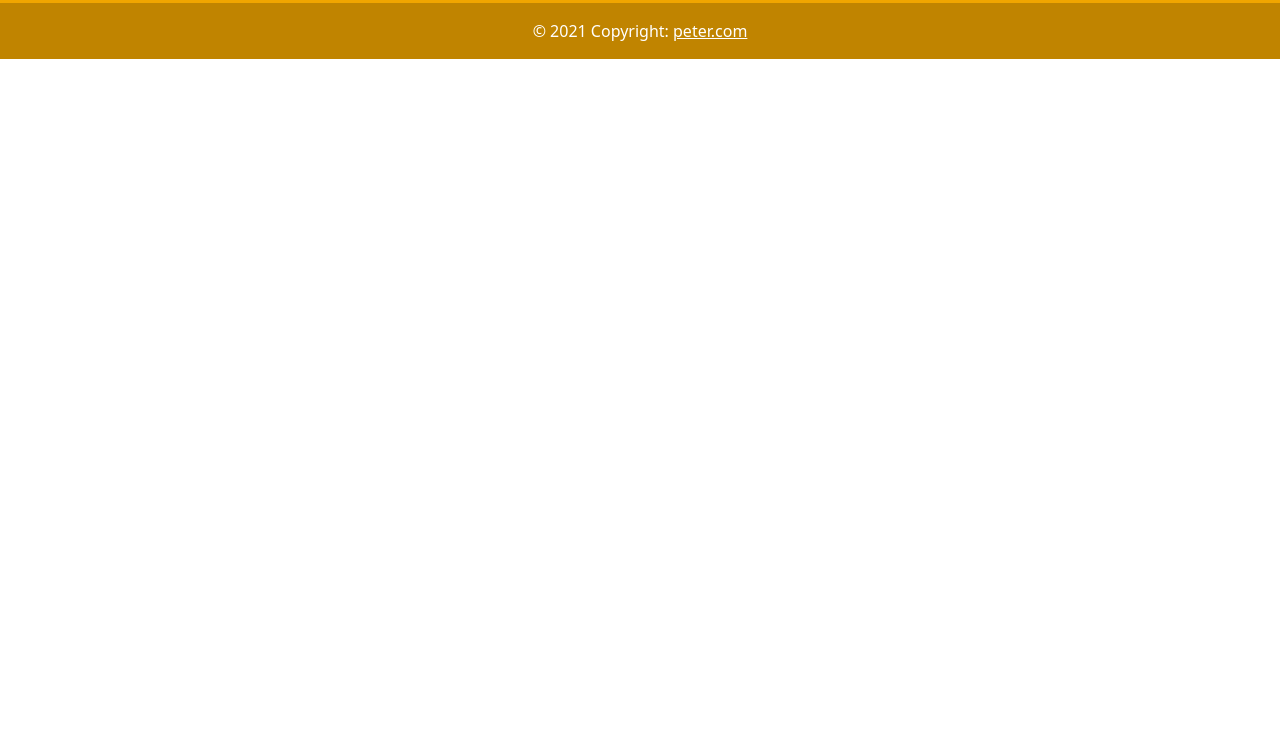
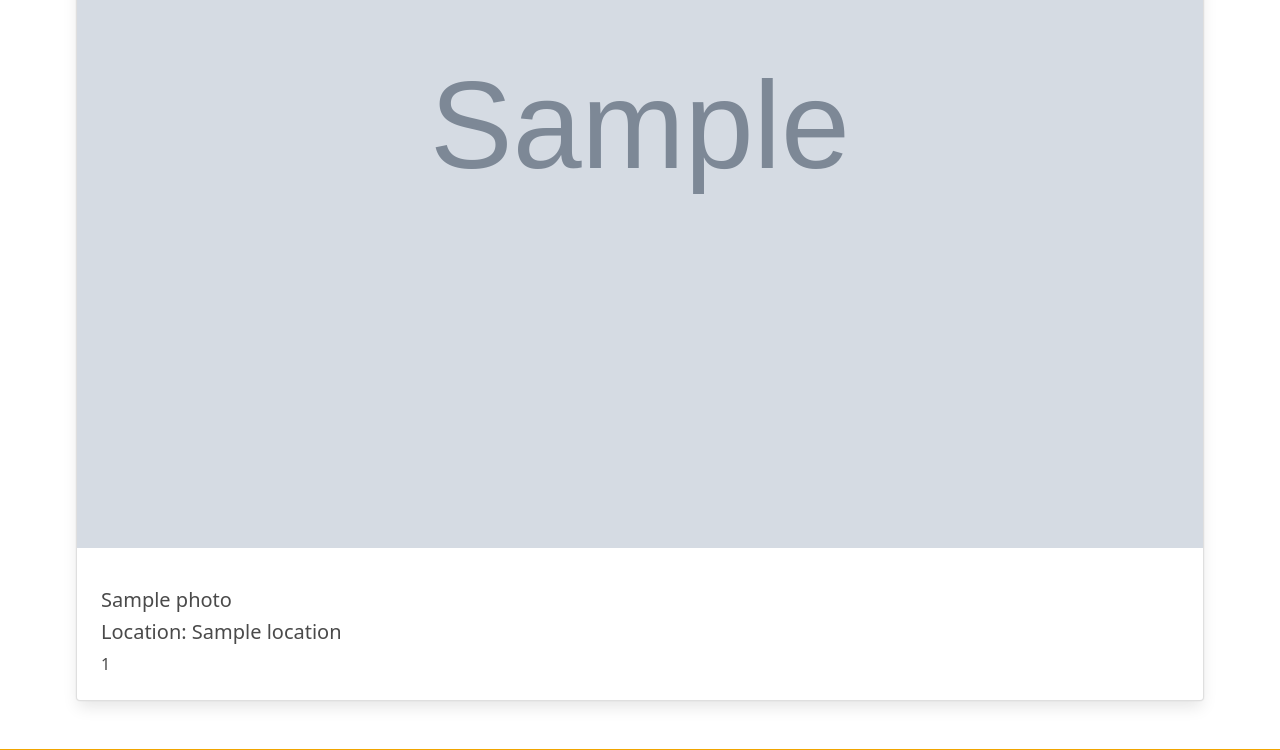
Before and after one commit to peter-wairimu/gossip_mtaani, a Django app: template mtaani/templates/post_detail.html in a window 1280 px wide. Shown: the part 548-1298 px from the top of the page. Before the commit the page ends 607 px from the top, so only its background shows below. Run offline with Django 3.2, Linux system fonts and the light colour scheme; the template is opened without the code that fills it: most values are stand-ins (such as "Sample title", 1, 10 or a date in 2020); grey boxes marked "Sample" are stand-in pictures; some libraries are stand-ins or nearby versions.

Commit message:
modified the styling

```diff
--- a/mtaani/forms.py
+++ b/mtaani/forms.py
@@ -33,7 +33,7 @@ class ProfileUpdateForm(forms.ModelForm):
 class PostForm(forms.ModelForm):
     helper = FormHelper()
     helper.form_method = 'POST'
-    helper.add_input(Submit('post', 'post',css_class = 'btn btn-success'))
+    helper.add_input(Submit('post', 'post',css_class = 'btn btn-warning'))
 
     class Meta:
         model = NeighbourHood
@@ -53,7 +53,7 @@ class PostForm(forms.ModelForm):
 class BusinessForm(forms.ModelForm):
     helper = FormHelper()
     helper.form_method = 'POST'
-    helper.add_input(Submit('post', 'post',css_class = 'btn btn-success'))
+    helper.add_input(Submit('post', 'post',css_class = 'btn btn-warning'))
 
 
     class Meta:
--- a/mtaani/templates/post_detail.html
+++ b/mtaani/templates/post_detail.html
@@ -2,26 +2,34 @@
 {% block content %}
 
 
-<div class="card mb-3" style="max-width: 540px;">
-  <div class="row g-0">
-    <div class="col-md-4">
-      <img src="{{photo.image.url}}" class="img-fluid rounded-start" alt="...">
-    </div>
-    <div class="col-md-8">
-      <div class="card-body">
-        <h5 class="card-title">{{ photo.Name }}</h5>
-        <h5 class="card-title">Location: {{ photo.location }}</h5>
-        <p class="card-text">{{object.Count}}</p>
-        <p class="card-text"><small class="text-muted">Posted by: {{photo.author}}</small></p>
-      </div>
-    </div>
+<section class="section">
+  <div class="container">
+      <div class="columns is-mobile is-centered">
+          <div class="column">
+
+
+<div class="card">
+  <div class="card-image">
+    <figure class="image is-4by3">
+      <img src="{{photo.image.url}}" alt="Placeholder image">
+    </figure>
+  </div>
+  <div class="card-content">
+    <h5 class="card-title">{{ photo.Name }}</h5>
+    <h5 class="card-title">Location: {{ photo.location }}</h5>
+    <p class="card-text">{{object.Count}}</p>
+
+
   </div>
 </div>
 
 
 
 
-
+</div>
+      </div>
+  </div>
+</section>
 
 
 
```
Also changed, not shown: mtaani/templates/bizhome.html (+31 -8 lines), mtaani/templates/create_hood.html (+16 -0 lines), media/meat.jpg (added), media/meat1.jpg (added), media/meat2.jpg (added), media/meat3.jpg (added), 1 other file.
